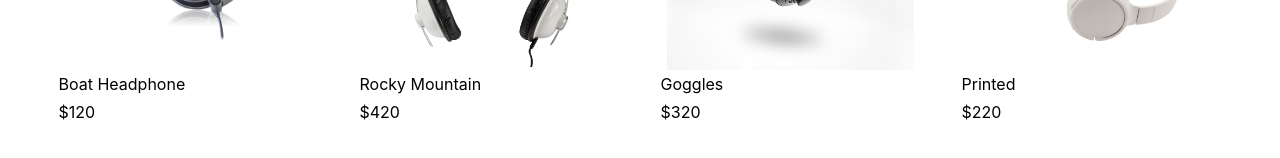
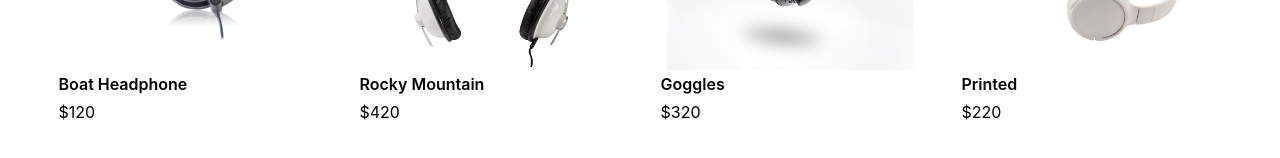
Before and after one commit to kaxadeveloper/Ecommerce, a React (Vite) app: page / in a window 1280 px wide. Shown: the part 2466-2624 px from the top of the page. Built offline with nearby package versions, Linux system fonts and the light colour scheme.

Commit message:
add styles

```diff
--- a/src/components/Products/ProductCard.jsx
+++ b/src/components/Products/ProductCard.jsx
@@ -13,7 +13,7 @@ const ProductCard = ({ data }) => {
                                 />
                             </div>
                             <div className='leading-7'>
-                                <h2>{data.title}</h2>
+                                <h2 className='font-semibold'>{data.title}</h2>
                                 <h2>${data.price}</h2>
                             </div>
                         </div>
```
